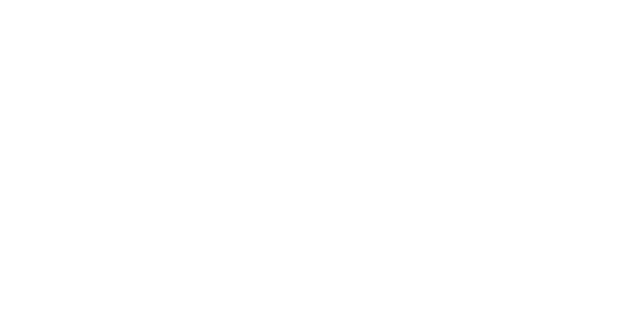
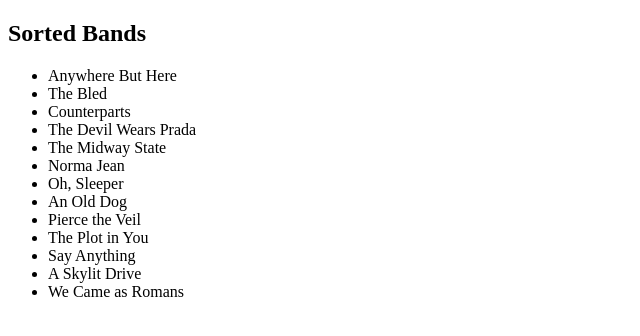
Before and after one commit to acciojob/sorting-articles-Ronitpatidar, a website: page main.html in a window 1280 px wide. Shown: the whole page, without its empty margins (0-640 px from the left). Drawn offline with Linux system fonts and the light colour scheme.

Commit message:
created a submission

```diff
--- a/main.html
+++ b/main.html
@@ -1,16 +1,13 @@
 <!DOCTYPE html>
+<html>
+<head>
+  <title>Alphabetical Article Sorter</title>
+  <link rel="stylesheet" href="styles.css">
+</head>
+<body>
+  <h2>Sorted Bands</h2>
+  <ul id="band"></ul>
 
-<html>
-
-<head>
-	<link rel="stylesheet" href="styles.css">
-</head>
-
-<body>
-	<!-- the entire body must be written by student -->
-    <script type="text/javascript" src="./script.js">
-</script>
-
+  <script type="text/javascript" src="./script.js"></script>
 </body>
-
 </html>
--- a/script.js
+++ b/script.js
@@ -1 +1,25 @@
 //your JS code here. If required.
+const bands = [
+  'The Plot in You', 'The Devil Wears Prada', 'Pierce the Veil',
+  'Norma Jean', 'The Bled', 'Say Anything', 'The Midway State',
+  'We Came as Romans', 'Counterparts', 'Oh, Sleeper', 'A Skylit Drive',
+  'Anywhere But Here', 'An Old Dog'
+];
+
+// Helper function to strip 'a', 'an', 'the' from beginning for sorting
+function stripArticle(name) {
+  return name.replace(/^(a |an |the )/i, '').trim();
+}
+
+// Sort ignoring articles
+const sortedBands = bands.sort((a, b) => {
+  return stripArticle(a).localeCompare(stripArticle(b));
+});
+
+// Render to UL with id 'band'
+const bandList = document.getElementById('band');
+sortedBands.forEach(band => {
+  const li = document.createElement('li');
+  li.textContent = band;
+  bandList.appendChild(li);
+});
```
